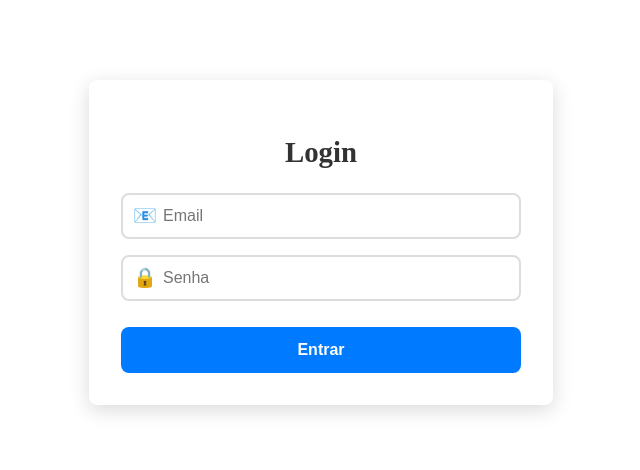
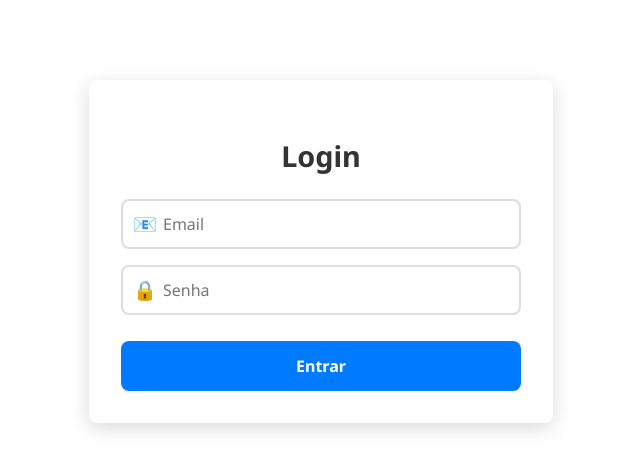
Before and after one commit to edduDrux/desafio_loja_crud, an Angular app: page /login in a window 1280 px wide. Shown: the top 470 px of the page, without its empty margins (319-959 px from the left). Built offline with nearby package versions, Linux system fonts and the light colour scheme.

Commit message:
feat(styles): adiciona fontes do Google e Font Awesome, e aplica estilos globais

```diff
--- a/src/index.html
+++ b/src/index.html
@@ -6,6 +6,8 @@
   <base href="/">
   <meta name="viewport" content="width=device-width, initial-scale=1">
   <link rel="icon" type="image/x-icon" href="favicon.ico">
+  <link href="https://fonts.googleapis.com/css2?family=Noto+Sans:wght@400;700&display=swap" rel="stylesheet">
+  <link rel="stylesheet" href="https://cdnjs.cloudflare.com/ajax/libs/font-awesome/6.0.0-beta3/css/all.min.css">
 </head>
 <body>
   <app-root></app-root>
--- a/src/styles.scss
+++ b/src/styles.scss
@@ -1 +1,12 @@
-/* You can add global styles to this file, and also import other style files */
+/* styles.scss */
+body {
+    font-family: 'Noto Sans', sans-serif;
+    margin: 0;
+    padding: 0;
+    box-sizing: border-box;
+  }
+
+  /* Garantir que todos os elementos usem a mesma fonte */
+  * {
+    font-family: inherit;
+  }
```
